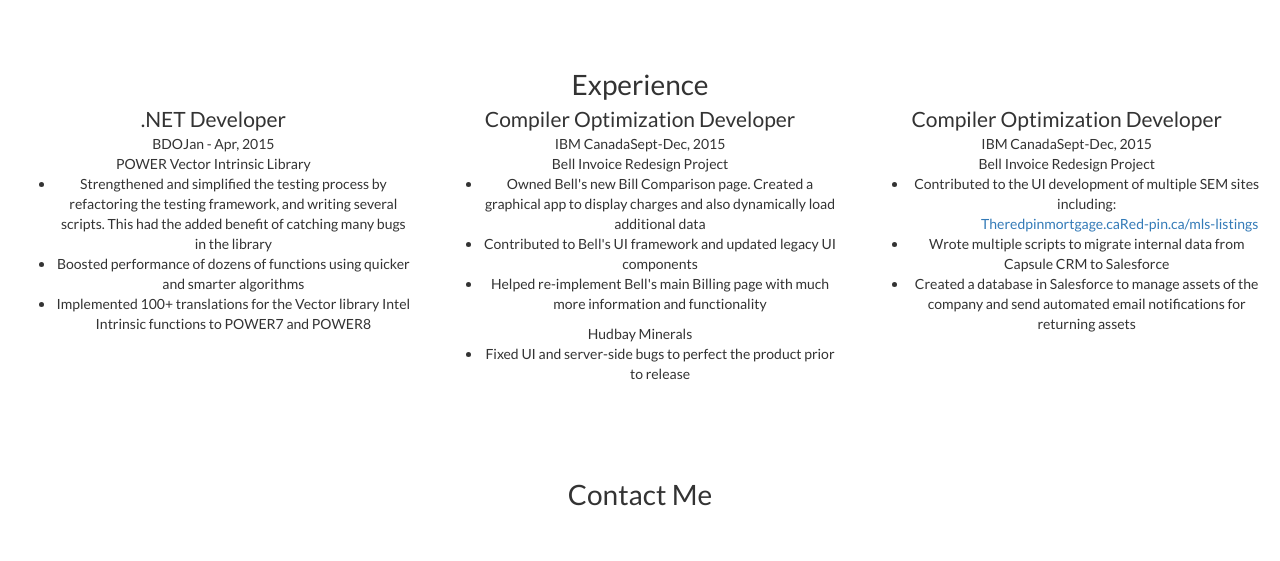
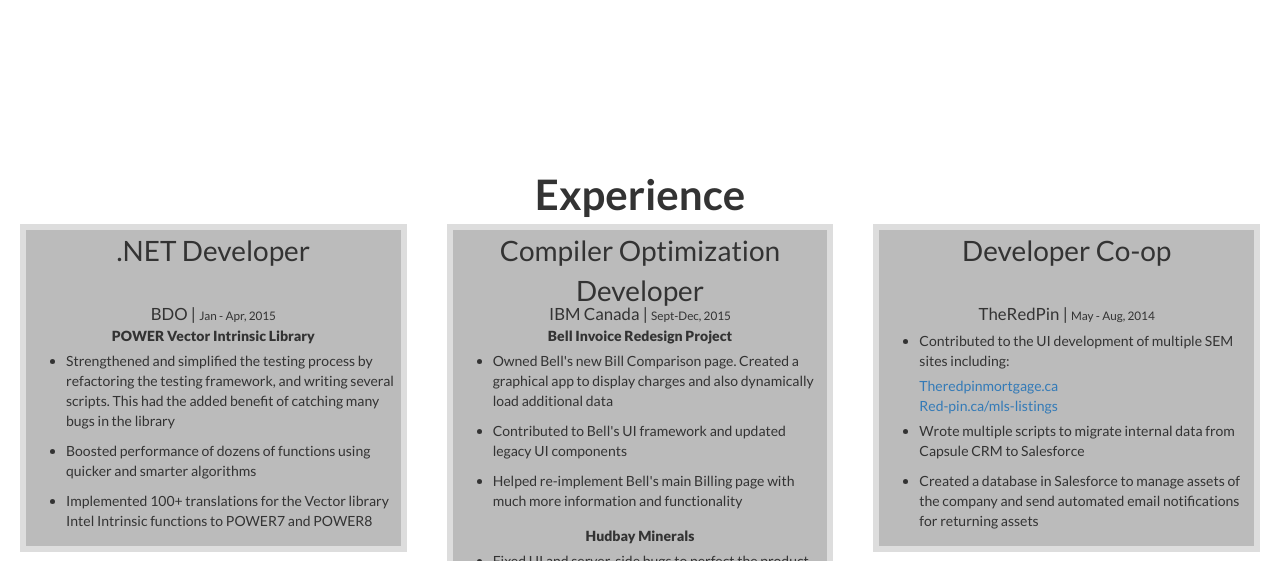
Before and after one commit to jsnlm/personalWebsite, a plain HTML site: page index.html in a window 1280 px wide. Shown: the part 1696-2257 px from the top of the page. Drawn offline with nearby package versions, Linux system fonts and the light colour scheme.

Commit message:
Made styling changes

```diff
--- a/index.html
+++ b/index.html
@@ -17,10 +17,10 @@
 		<!-- <div class="items">github<img class="icon" src="css/images/github-512.png" alt=""></div> -->
 		<table style="width:100%">
 		  <tr>
+		    <span class="items resume"><div class="text">R&eacute;sum&eacute;</div><i class="icon fa fa-file-text-o "></i></span>
+		    <span class="items contactMe"><div class="text">Contact Me</div><i class="icon fa fa-compress"></i></span>
+		    <span class="items experience"><div class="text">Experience</div><i class="icon fa fa-male"></i></span>
 		    <span class="items projects"><div class="text">Projects</div><i class="icon fa fa-cogs"></i></span>
-		    <span class="items experience"><div class="text">Experience</div><i class="icon fa fa-male"></i></span>
-		    <span class="items contactMe"><div class="text">Contact Me</div><i class="icon fa fa-compress"></i></span>
-		    <span class="items resume"><div class="text">R&eacute;sum&eacute;</div><i class="icon fa fa-file-text-o "></i></span>
 		  </tr>
 		</table>
 	</div>
@@ -34,7 +34,7 @@
 	</div>
 
 	<div id="projects" class="majorSection content">
-		<div class="fontSize3">Projects</div>
+		<div class="title">Projects</div>
 		<div class="row">
 
 			<div class="project col-md-4 col-sm-4">
@@ -80,10 +80,11 @@ hour hackathon</div>
 	</div>
 
 	<div id="Experience" class="majorSection content">
-		<div class="fontSize3">Experience</div>
+		<div class="title">Experience</div>
 		<div class="col-md-4 col-sm-4 job">
+			<div class="">
 				<div class="jobTitle">.NET Developer</div>
-			<div class="company">BDO<span class="date">Jan - Apr, 2015</span></div>
+				<div class="company">BDO | <span class="date">Jan - Apr, 2015</span></div>
 				<div class="project">POWER Vector Intrinsic Library<span></span></div>
 				<ul>
 					<li class="point">Strengthened and simplified the testing process by refactoring the testing framework, and writing several scripts. This had the added benefit of catching many bugs in the library</li>
@@ -91,9 +92,11 @@ hour hackathon</div>
 					<li class="point">Implemented 100+ translations for the Vector library Intel Intrinsic functions to POWER7 and POWER8</li>
 				</ul>
 			</div>
+		</div>
 		<div class="col-md-4 col-sm-4 job">
+			<div class="">
 				<div class="jobTitle">Compiler Optimization Developer</div>
-			<div class="company">IBM Canada<span class="date">Sept-Dec, 2015</span></div>
+				<div class="company">IBM Canada | <span class="date">Sept-Dec, 2015</span></div>
 				<div class="project">Bell Invoice Redesign Project</div>
 				<ul >
 					<li class="point">Owned <!--the front-end of -->Bell's new Bill Comparison page. Created a graphical app to display charges and also dynamically load additional data</li>
@@ -105,24 +108,28 @@ hour hackathon</div>
 				<li class="point">Fixed UI and server-side bugs to perfect the product prior to release</li>
 				</ul>
 			</div>
+		</div>
 
 		<div class="col-md-4 col-sm-4 job">
-			<div class="jobTitle">Compiler Optimization Developer</div>
-			<div class="company">IBM Canada<span class="date">Sept-Dec, 2015</span></div>
-			<div class="project">Bell Invoice Redesign Project</div>
+			<div class="">
+				<div class="jobTitle">Developer Co-op</div>
+				<div class="company">TheRedPin | <span class="date">May - Aug, 2014</span></div>
 				<ul >
 					<li class="point">Contributed to the UI development of multiple SEM sites including:</li>
-					<div style="margin-left:66px"><a class="subPoint" href="http://www.Theredpinmortgage.ca">Theredpinmortgage.ca<a/><a class="subPoint" href="http://www.Red-pin.ca/mls-listings">Red-pin.ca/mls-listings</a></div>
+						<a class="subPoint" href="http://www.Theredpinmortgage.ca">Theredpinmortgage.ca<a/>
+						</br>
+						<a class="subPoint" href="http://www.Red-pin.ca/mls-listings">Red-pin.ca/mls-listings</a>
 					<li class="point">Wrote multiple scripts to migrate internal data from Capsule CRM to Salesforce</li>
 					<li class="point">Created a database in Salesforce to manage assets of the company and send automated email notifications for returning assets</li>
 				</ul>
+			</div>
 		</div>
 		<div class="clearBoth"></div>
 
 	</div>
 
 	<div id="ContactMe" class="majorSection content">
-		<div class="fontSize3">Contact Me</div>
+		<div class="title">Contact Me</div>
 
 		<div class="item">
 			<div class="content">
--- a/sass/style.scss
+++ b/sass/style.scss
@@ -15,6 +15,10 @@ body, html{
 }
 
 .majorSection{
+  .title{
+    font-size:300%;
+    font-weight:700;
+  }
   padding-top:80px;
 }
 
@@ -67,14 +71,15 @@ $headerColor: rgba(100,100,100,0.85);
   }
   .content{
     position:relative;
-    top:50%;
+    top:25%;
   }
 }
 
 $projectWidth: 300px;
 
 #projects{
-  padding:0 40px;
+  padding-left:40px;
+  padding-right:40px;
   .project{
     height:470px;
   // background-color:#AAF;
@@ -105,15 +110,39 @@ $projectWidth: 300px;
 }
 
 #Experience{
-  .jobTitle{
-    font-size:150%
+  .job{
+    padding-right:20px;
+    padding-left:20px;
+    >div{
+      background-color:#bbb;
+      border-width:6px;
+      border-color:#DDD;
+      border-style:solid;
+    }
+    .jobTitle{
+      font-size:200%;
+      height:72px;
+    }
+    .company{
+      font-size:120%;
+    }
+    .date{
+      font-size:70%;
+      font-weight:500;
+    }
+    .project{
+      font-weight:800;
+    }
+    .point{
+    }
+    ul{
+      text-align:left;
+    }
+    li{
+      padding-bottom:5px;
+      padding-top:5px;
+    }
   }
-  // .company
-  // .date
-  // .point
-  // ul
-  // li
-
 }
 #ContactMe{
   margin:auto;
```
Also changed, not shown: css/style.css, 1 other file. Lines whose indentation alone changed are shown as unchanged.
